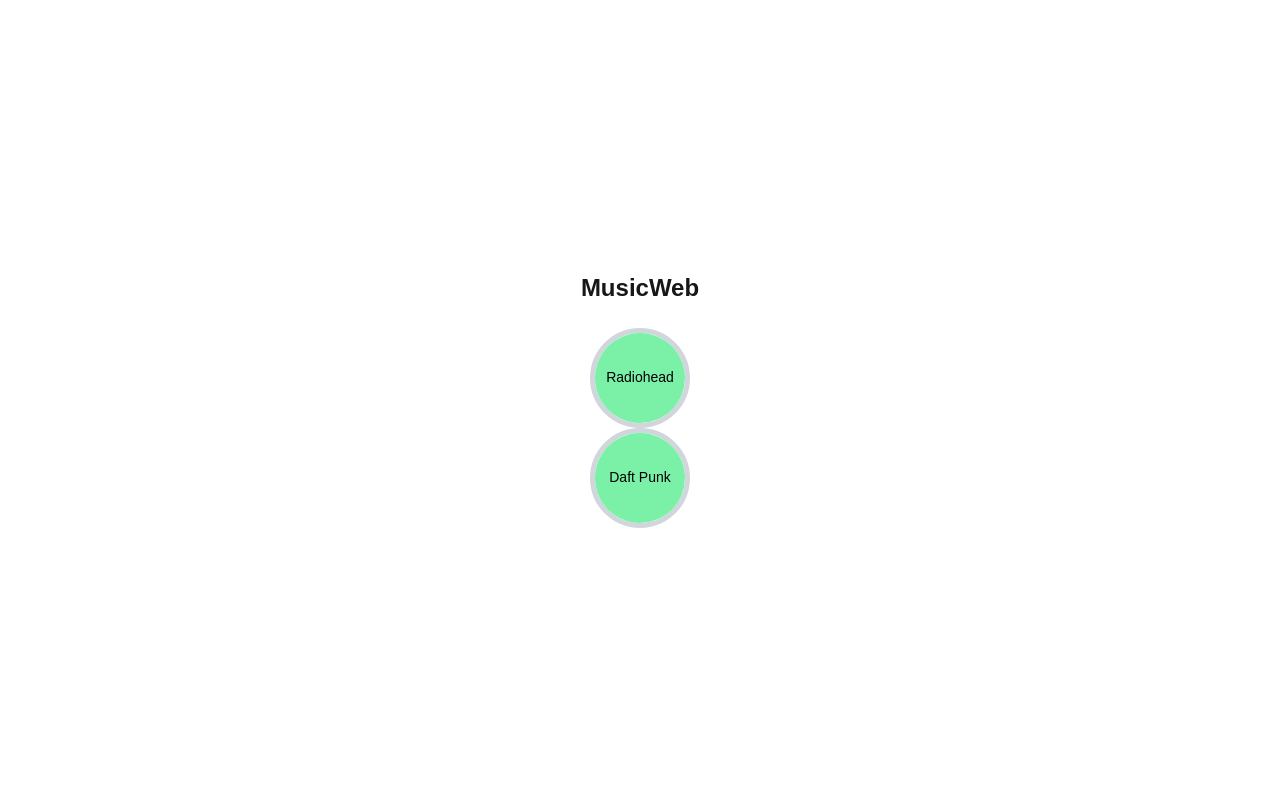
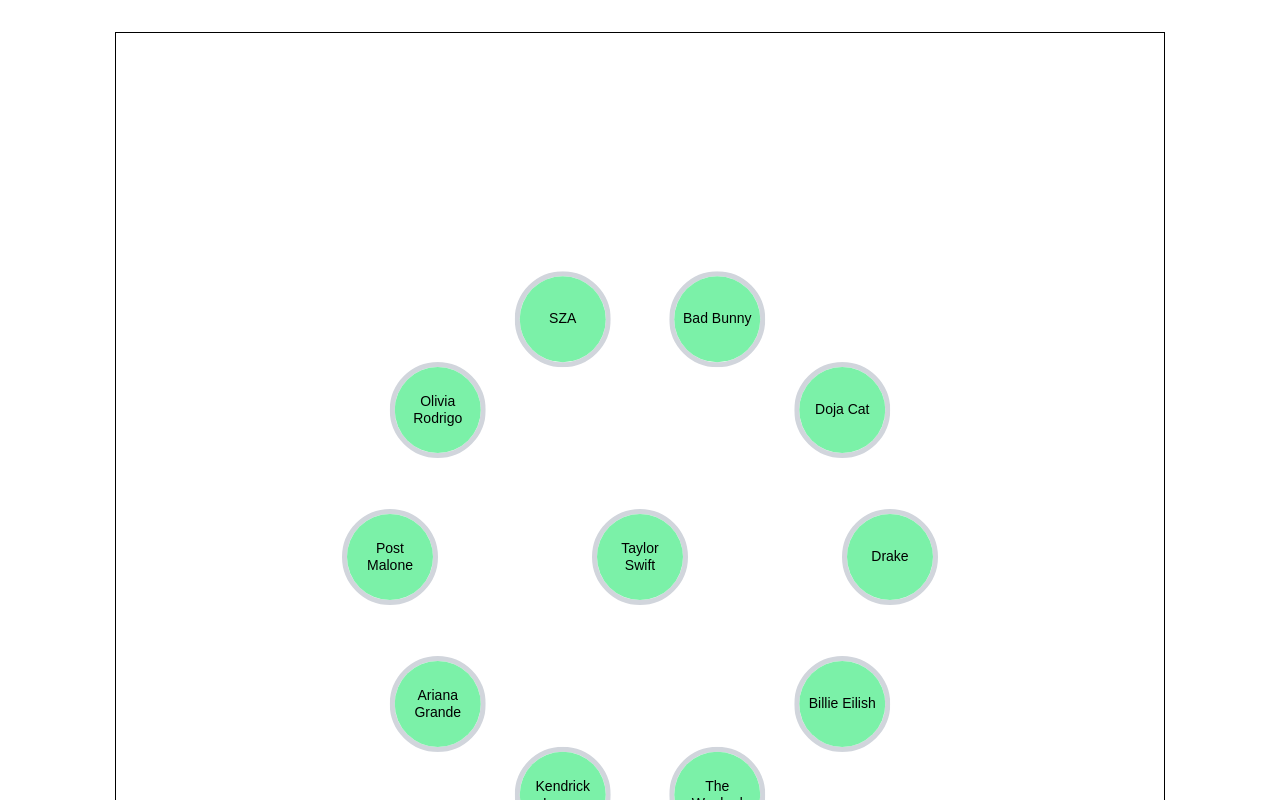
Before and after one commit to ebaek44/melody, a Next.js app: page /home in a window 1280 px wide. Shown: the top 800 px of the page. Built offline with nearby package versions, Linux system fonts and the light colour scheme.

Commit message:
added the node web basic animation

```diff
--- a/src/app/home/page.tsx
+++ b/src/app/home/page.tsx
@@ -1,20 +1,12 @@
 import Node from "@/components/node-map/node";
+import NodeMap from "@/components/node-map/NodeMap";
 
 export default function HomePage() {
   return (
     <main className="flex flex-col items-center justify-center min-h-screen p-8">
-      <h1 className="text-2xl font-bold mb-6">MusicWeb</h1>
-
-      {/* Example usage of your Node component */}
-      <Node
-        artistName="Radiohead"
-        artistURL="https://open.spotify.com/artist/4Z8W4fKeB5YxbusRsdQVPb"
-      />
-
-      <Node
-        artistName="Daft Punk"
-        artistURL="https://open.spotify.com/artist/4tZwfgrHOc3mvqYlEYSvVi"
-      />
+      <div className="flex border-black border-1 p-75">
+        <NodeMap />
+      </div>
     </main>
   );
 }
--- /dev/null
+++ b/src/components/node-map/NodeMap.tsx
@@ -0,0 +1,75 @@
+"use client";
+import { useState } from "react";
+import OrbitDynamic from "./NodeMapAnimation";
+import { Artist } from "@/types";
+
+export default function NodeMap() {
+  const sampleArtists: Artist[] = [
+    {
+      name: "Taylor Swift",
+      url: "https://open.spotify.com/artist/06HL4z0CvFAxyc27GXpf02",
+      id: "06HL4z0CvFAxyc27GXpf02",
+    },
+    {
+      name: "Drake",
+      url: "https://open.spotify.com/artist/3TVXtAsR1Inumwj472S9r4",
+      id: "3TVXtAsR1Inumwj472S9r4",
+    },
+    {
+      name: "Billie Eilish",
+      url: "https://open.spotify.com/artist/6qqNVTkY8uBg9cP3Jd7DAH",
+      id: "6qqNVTkY8uBg9cP3Jd7DAH",
+    },
+    {
+      name: "The Weeknd",
+      url: "https://open.spotify.com/artist/1Xyo4u8uXC1ZmMpatF05PJ",
+      id: "1Xyo4u8uXC1ZmMpatF05PJ",
+    },
+    {
+      name: "Kendrick Lamar",
+      url: "https://open.spotify.com/artist/2YZyLoL8N0Wb9xBt1NhZWg",
+      id: "2YZyLoL8N0Wb9xBt1NhZWg",
+    },
+    {
+      name: "Ariana Grande",
+      url: "https://open.spotify.com/artist/66CXWjxzNUsdJxJ2JdwvnR",
+      id: "66CXWjxzNUsdJxJ2JdwvnR",
+    },
+    {
+      name: "Post Malone",
+      url: "https://open.spotify.com/artist/246dkjvS1zLTtiykXe5h60",
+      id: "246dkjvS1zLTtiykXe5h60",
+    },
+    {
+      name: "Olivia Rodrigo",
+      url: "https://open.spotify.com/artist/1McMsnEElThX1knmY4oliG",
+      id: "1McMsnEElThX1knmY4oliG",
+    },
+    {
+      name: "SZA",
+      url: "https://open.spotify.com/artist/7tYKF4w9nC0nq9CsPZTHyP",
+      id: "7tYKF4w9nC0nq9CsPZTHyP",
+    },
+    {
+      name: "Bad Bunny",
+      url: "https://open.spotify.com/artist/4q3ewBCX7sLwd24euuV69X",
+      id: "4q3ewBCX7sLwd24euuV69X",
+    },
+    {
+      name: "Doja Cat",
+      url: "https://open.spotify.com/artist/5cj0lLjcoR7YOSnhnX0Po5",
+      id: "5cj0lLjcoR7YOSnhnX0Po5",
+    },
+  ];
+
+  const [middleArtist, setMiddleArtist] = useState(String);
+
+  return (
+    <OrbitDynamic
+      center={sampleArtists[0]}
+      orbit={sampleArtists.slice(1)}
+      state="spread"
+      radius="250px"
+    />
+  );
+}
--- /dev/null
+++ b/src/components/node-map/NodeMapAnimation.tsx
@@ -0,0 +1,49 @@
+// OrbitDynamic.tsx — dynamic count, Tailwind-only transforms
+import Node from "./node";
+import { Artist } from "@/types";
+
+export default function OrbitDynamic({
+  center,
+  orbit,
+  state = "spread", // 'spread' | 'gather' (you toggle this)
+  radius = "9rem", // ring radius (string like '9rem' or '140px')
+}: {
+  center: Artist;
+  orbit: Artist[];
+  state?: "spread" | "gather";
+  radius?: string;
+}) {
+  const n = Math.max(orbit.length, 1);
+
+  return (
+    <div
+      data-state={state}
+      className="relative mx-auto h-[28rem] w-[28rem] select-none group"
+      style={{ ["--r" as any]: radius }}
+    >
+      <div className="absolute left-1/2 top-1/2 -translate-x-1/2 -translate-y-1/2">
+        <Node {...center} />
+      </div>
+      {orbit.map((a, i) => {
+        const angle = (360 / n) * i;
+        const spreadTransform = `translate(-50%, -50%) rotate(${angle}deg) translate(${radius}) rotate(${-angle}deg)`;
+        const gatherTransform = `translate(-50%, -50%) rotate(${angle}deg) translate(0) rotate(${-angle}deg)`;
+
+        return (
+          <div
+            key={i}
+            style={{
+              transform: state === "spread" ? spreadTransform : gatherTransform,
+            }}
+            className="
+            absolute left-1/2 top-1/2
+            transition-transform duration-500 ease-out transform-gpu will-change-transform
+          "
+          >
+            <Node {...a} />
+          </div>
+        );
+      })}
+    </div>
+  );
+}
--- a/src/components/node-map/node.tsx
+++ b/src/components/node-map/node.tsx
@@ -1,31 +1,20 @@
-// Make an interface for the props
-interface ArtistNodeProps {
-  artistName: string;
-  artistURL: string;
-  bgPfp?: string;
-}
+import { Artist } from "@/types";
 
 // This object will have the artist name and the url to get to their page
-export default function Node({
-  artistName,
-  artistURL,
-  bgPfp,
-}: ArtistNodeProps) {
+export default function Node(a: Artist) {
   return (
     <a
-      target="_blank"
-      href={artistURL}
       className="
-  w-25 h-25 rounded-full flex justify-center
+  relative block w-[6rem] h-[6rem] rounded-full flex justify-center
   border-solid border-gray-300 border-[5px]
   transform-gpu transition-transform duration-200 ease-out hover:scale-105 active:scale-95
   bg-cover bg-no-repeat bg-[position:center_30%]"
-      style={{ backgroundImage: bgPfp ? `url(${bgPfp})` : undefined }}
+      style={{ backgroundImage: a.pfp ? `url(${a.pfp})` : undefined }}
     >
-      {!bgPfp && (
+      {!a.pfp && (
         <div className="absolute inset-0 flex items-center justify-center rounded-full bg-green-300">
           <span className="px-2 text-center text-sm text-black leading-tight break-words">
-            {artistName}
+            {a.name}
           </span>
         </div>
       )}
```
Also changed, not shown: src/types/index.d.ts (added, +8 -0 lines).
